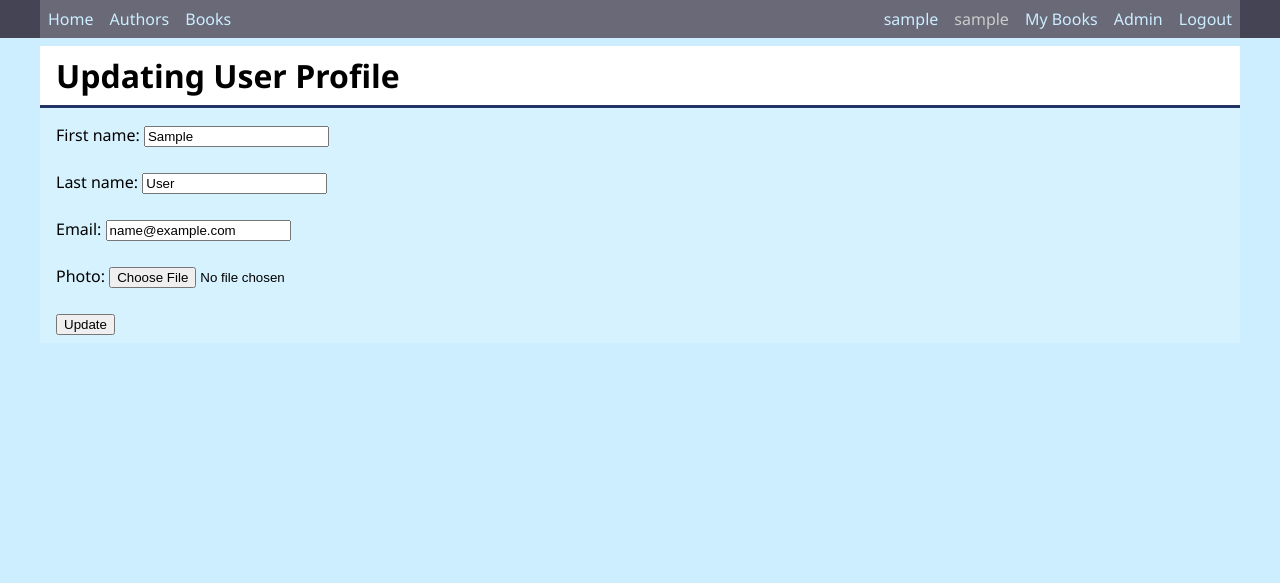
After one commit to rikogoeslive/ptu5_django_library, a Django app: page /user_profile/profile/update/ in a window 1280 px wide. The commit adds this page. Shown: the top 583 px of the page. Run offline with Django 4.2, Linux system fonts and the light colour scheme; the visitor is signed in with stand-in values (Sample User, id 1).

Commit message:
user profile update view and form, simple template

```diff
--- a/ptu5_library/library/static/library/css/base.css
+++ b/ptu5_library/library/static/library/css/base.css
@@ -255,3 +255,16 @@ table {
     display: flex;
     place-items: stretch stretch;
 }
+
+.button {
+    background-color: #ccc;
+    color: #000;
+    text-decoration: none;
+    border: 1px solid #999;
+    border-radius: 0.2rem;
+    padding: 0.2rem;
+}
+
+.button:hover {
+    background-color: #eee;
+}
--- /dev/null
+++ b/ptu5_library/user_profile/forms.py
@@ -0,0 +1,20 @@
+from django.contrib.auth import get_user_model
+from django import forms
+from . models import Profile
+
+User = get_user_model()
+
+
+class UserUpdateForm(forms.ModelForm):
+    email = forms.EmailField()
+
+    class Meta:
+        model = User
+        fields = ("first_name", "last_name", "email")
+
+
+class ProfileUpdateForm(forms.ModelForm):
+
+    class Meta:
+        model = Profile
+        fields = ("photo", )
--- a/ptu5_library/user_profile/templates/user_profile/profile.html
+++ b/ptu5_library/user_profile/templates/user_profile/profile.html
@@ -13,6 +13,7 @@
             <p>Name: {{ user.first_name }} {{ user.last_name }}</p>
         {% endif %}
         <p>E-mail: {{ user.email }}</p>
+        <p><a class= "button" href="{% url 'update_profile' %}">Update</a><p>
     </div>
 </div>
 {% endblock content %}
--- /dev/null
+++ b/ptu5_library/user_profile/templates/user_profile/update_profile.html
@@ -0,0 +1,11 @@
+{% extends 'library/base.html' %}
+{% block title %}Updating {{ block.super }} User profile{% endblock title %}
+{% block content %}
+<h1>Updating User Profile</h1>
+<form action="" method="post">
+    {% csrf_token %}
+    {{ user_form.as_p }}
+    {{ profile_form.as_p }}
+    <p><button type="submit">Update</button></p>
+</form>
+{% endblock content %}
--- a/ptu5_library/user_profile/urls.py
+++ b/ptu5_library/user_profile/urls.py
@@ -5,4 +5,5 @@ from . import views
 urlpatterns = [
     path('register/', views.register, name='register'),
     path('profile/', views.profile, name='profile'),
+    path('profile/update/', views.update_profile, name='update_profile'),
 ]
--- a/ptu5_library/user_profile/views.py
+++ b/ptu5_library/user_profile/views.py
@@ -4,6 +4,7 @@ from django.contrib.auth.decorators import login_required
 from django.views.decorators.csrf import csrf_protect
 from django.contrib import messages
 from django.core.validators import validate_email
+from . forms import UserUpdateForm, ProfileUpdateForm
 
 User = get_user_model()
 
@@ -38,3 +39,23 @@ def register(request):
 @login_required
 def profile(request):
     return render(request,'user_profile/profile.html')
+
+
+@login_required
+def update_profile(request):
+    if request.method == "POST":
+        user_form = UserUpdateForm(request.POST, instance=request.user)
+        profile_form = ProfileUpdateForm(request.POST, instance=request.user.profile)
+        if user_form.is_valid() and profile_form.is_valid():
+            user_form.save()
+            profile_form.save()
+            messages.success(request, f"User {request.user.username} profile updated.")
+            return redirect('profile')
+    else:
+        user_form = UserUpdateForm(instance=request.user)
+        profile_form = ProfileUpdateForm(instance=request.user.profile)
+
+    return render(request, 'user_profile/update_profile.html', {
+        'user_form': user_form,
+        'profile_form': profile_form,
+    })
```
